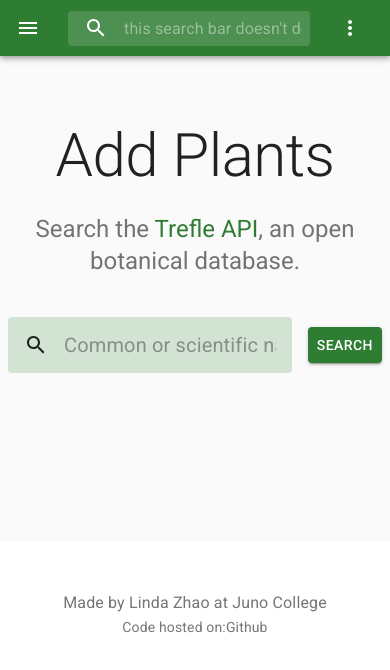
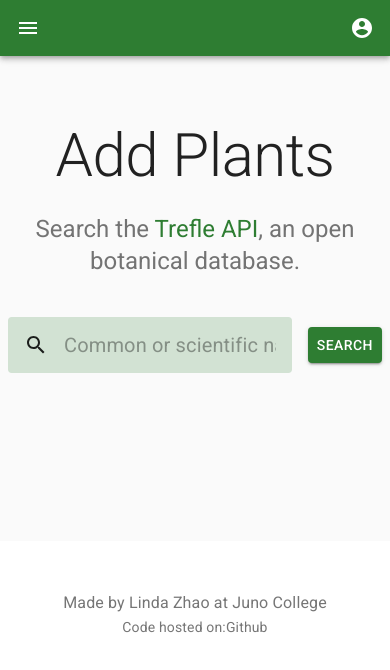
Before and after one commit to lindajzhao/plant-sightings, a React (Create React App) app: page /search in a window 390 px wide. Shown: the top 670 px of the page. Built offline with nearby package versions, Linux system fonts and the light colour scheme.

Commit message:
remove incomplete/unused components

```diff
--- a/src/components/Drawer.jsx
+++ b/src/components/Drawer.jsx
@@ -28,6 +28,14 @@ export const Drawer = ({ menuIsOpen, toggleDrawerHandler }) => {
         onKeyDown={toggleDrawerHandler}
       >
         <List>
+          <Link to="/">
+            <ListItem button key="My Logs">
+              <ListItemIcon>
+                <SubjectIcon />
+              </ListItemIcon>
+              <ListItemText primary="My Logs" />
+            </ListItem>
+          </Link>
           <Link to="/search">
             <ListItem button key="Search Plants">
               <ListItemIcon>
@@ -36,15 +44,6 @@ export const Drawer = ({ menuIsOpen, toggleDrawerHandler }) => {
               <ListItemText primary="Search Plants" />
             </ListItem>
           </Link>
-
-          <Link to="/">
-            <ListItem button key="My Logs">
-              <ListItemIcon>
-                <SubjectIcon />
-              </ListItemIcon>
-              <ListItemText primary="My Logs" />
-            </ListItem>
-          </Link>
         </List>
       </div>
     </DrawerBase>
--- a/src/components/LogCard.jsx
+++ b/src/components/LogCard.jsx
@@ -1,14 +1,9 @@
-import React, { useState } from 'react'
-import clsx from 'clsx'
+import React from 'react'
 
 import Card from '@material-ui/core/Card'
-import CardActions from '@material-ui/core/CardActions'
 import CardContent from '@material-ui/core/CardContent'
 import CardHeader from '@material-ui/core/CardHeader'
 import CardMedia from '@material-ui/core/CardMedia'
-import Collapse from '@material-ui/core/Collapse'
-import ExpandMoreIcon from '@material-ui/icons/ExpandMore'
-import IconButton from '@material-ui/core/IconButton'
 import Typography from '@material-ui/core/Typography'
 import { makeStyles } from '@material-ui/core/styles'
 
@@ -42,11 +37,6 @@ export const LogCard = ({ plant }) => {
     photos,
   } = plant
   const classes = useStyles()
-  const [expanded, setExpanded] = useState(false)
-
-  const handleExpandClick = () => {
-    setExpanded(!expanded)
-  }
 
   const date = new Date(parseInt(createdDate))
   const dateOptions = {
@@ -73,24 +63,6 @@ export const LogCard = ({ plant }) => {
         <Typography variant="subtitle2">Genus: {genus}</Typography>
         <Typography variant="subtitle2">Family: {family}</Typography>
       </CardContent>
-      <CardActions>
-        <IconButton
-          className={clsx(classes.expand, {
-            [classes.expandOpen]: expanded,
-          })}
-          onClick={handleExpandClick}
-          aria-expanded={expanded}
-          aria-label="show more"
-        >
-          <ExpandMoreIcon />
-        </IconButton>
-      </CardActions>
-      <Collapse in={expanded} timeout="auto" unmountOnExit>
-        <CardContent>
-          <Typography paragraph>More Info:</Typography>
-          {/* Notes and things will go here */}
-        </CardContent>
-      </Collapse>
     </Card>
   )
 }
--- a/src/components/Toolbar.jsx
+++ b/src/components/Toolbar.jsx
@@ -5,17 +5,11 @@ import AppBar from '@material-ui/core/AppBar'
 import ToolbarBase from '@material-ui/core/Toolbar'
 import IconButton from '@material-ui/core/IconButton'
 import Typography from '@material-ui/core/Typography'
-import InputBase from '@material-ui/core/InputBase'
 import TextField from '@material-ui/core/TextField'
-import Badge from '@material-ui/core/Badge'
-import MenuItem from '@material-ui/core/MenuItem'
+
 import Menu from '@material-ui/core/Menu'
 import MenuIcon from '@material-ui/icons/Menu'
-import SearchIcon from '@material-ui/icons/Search'
 import AccountCircle from '@material-ui/icons/AccountCircle'
-import MailIcon from '@material-ui/icons/Mail'
-import NotificationsIcon from '@material-ui/icons/Notifications'
-import MoreIcon from '@material-ui/icons/MoreVert'
 import Button from '@material-ui/core/Button'
 import Box from '@material-ui/core/Box'
 
@@ -66,23 +60,13 @@ const useStyles = makeStyles(theme => ({
     width: '100%',
   },
   sectionDesktop: {
-    display: 'none',
-    [theme.breakpoints.up('md')]: {
-      display: 'flex',
-    },
-  },
-  sectionMobile: {
     display: 'flex',
-    [theme.breakpoints.up('md')]: {
-      display: 'none',
-    },
   },
 }))
 
 export const Toolbar = ({ openDrawerHandler }) => {
   const classes = useStyles()
   const [anchorEl, setAnchorEl] = useState(null)
-  const [mobileMoreAnchorEl, setMobileMoreAnchorEl] = useState(null)
   const [isLoggedIn, setIsLoggedIn] = useState(undefined)
   const [email, setEmail] = useState('')
   const [password, setPassword] = useState('')
@@ -116,64 +100,13 @@ export const Toolbar = ({ openDrawerHandler }) => {
     setAnchorEl(event.currentTarget)
   }
 
-  const handleMobileMenuClose = () => {
-    setMobileMoreAnchorEl(null)
-  }
-
   const handleMenuClose = () => {
     setAnchorEl(null)
-    setMobileMoreAnchorEl(null)
-  }
-
-  const handleMobileMenuOpen = event => {
-    setMobileMoreAnchorEl(event.currentTarget)
   }
 
   const isMenuOpen = Boolean(anchorEl)
-  const isMobileMenuOpen = Boolean(mobileMoreAnchorEl)
 
   const menuId = 'primary-search-account-menu'
-
-  const mobileMenuId = 'primary-search-account-menu-mobile'
-  const renderMobileMenu = (
-    <Menu
-      anchorEl={mobileMoreAnchorEl}
-      anchorOrigin={{ vertical: 'top', horizontal: 'right' }}
-      id={mobileMenuId}
-      keepMounted
-      transformOrigin={{ vertical: 'top', horizontal: 'right' }}
-      open={isMobileMenuOpen}
-      onClose={handleMobileMenuClose}
-    >
-      <MenuItem>
-        <IconButton aria-label="show 4 new mails" color="inherit">
-          <Badge badgeContent={4} color="secondary">
-            <MailIcon />
-          </Badge>
-        </IconButton>
-        <p>Messages</p>
-      </MenuItem>
-      <MenuItem>
-        <IconButton aria-label="show 11 new notifications" color="inherit">
-          <Badge badgeContent={11} color="secondary">
-            <NotificationsIcon />
-          </Badge>
-        </IconButton>
-        <p>Notifications</p>
-      </MenuItem>
-      <MenuItem onClick={handleProfileMenuOpen}>
-        <IconButton
-          aria-label="account of current user"
-          aria-controls="primary-search-account-menu"
-          aria-haspopup="true"
-          color="inherit"
-        >
-          <AccountCircle />
-        </IconButton>
-        <p>Profile</p>
-      </MenuItem>
-    </Menu>
-  )
 
   return (
     <div className={classes.grow}>
@@ -191,19 +124,6 @@ export const Toolbar = ({ openDrawerHandler }) => {
           <Typography className={classes.title} variant="h6" noWrap>
             <Link to="/">Plant Sightings</Link>
           </Typography>
-          <div className={classes.search}>
-            <div className={classes.searchIcon}>
-              <SearchIcon />
-            </div>
-            <InputBase
-              placeholder="this search bar doesn't do any thing"
-              classes={{
-                root: classes.inputRoot,
-                input: classes.inputInput,
-              }}
-              inputProps={{ 'aria-label': 'search' }}
-            />
-          </div>
           <div className={classes.grow} />
           <div className={classes.sectionDesktop}>
             <IconButton
@@ -217,20 +137,8 @@ export const Toolbar = ({ openDrawerHandler }) => {
               <AccountCircle />
             </IconButton>
           </div>
-          <div className={classes.sectionMobile}>
-            <IconButton
-              aria-label="show more"
-              aria-controls={mobileMenuId}
-              aria-haspopup="true"
-              onClick={handleMobileMenuOpen}
-              color="inherit"
-            >
-              <MoreIcon />
-            </IconButton>
-          </div>
         </ToolbarBase>
       </AppBar>
-      {renderMobileMenu}
       <Menu
         anchorEl={anchorEl}
         anchorOrigin={{ vertical: 'top', horizontal: 'right' }}
```
